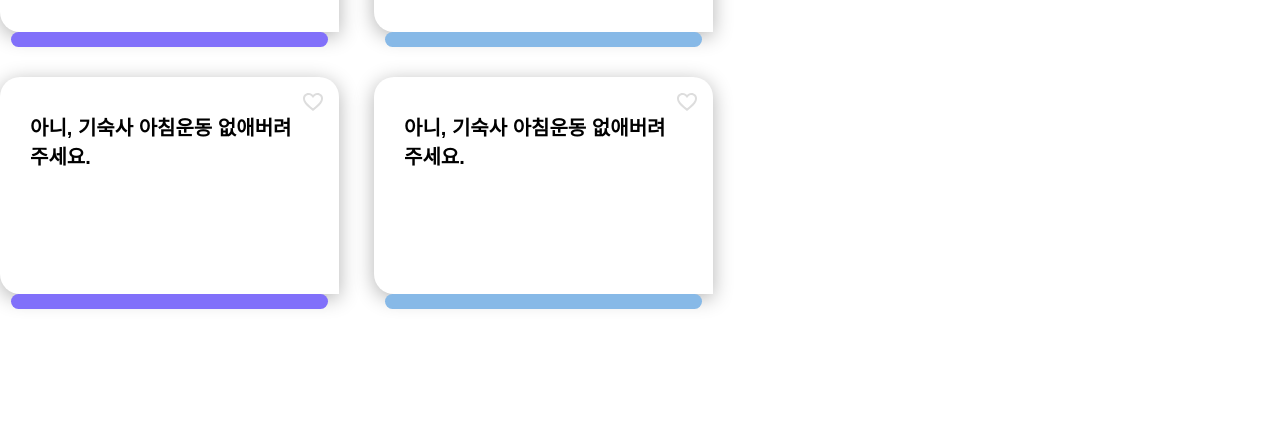
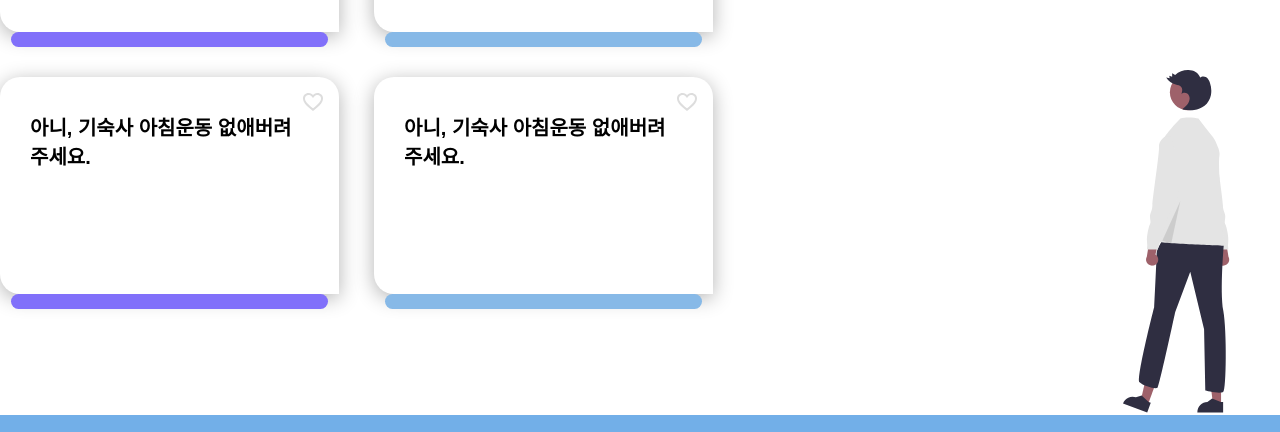
Before and after one commit to Hackathon-Baram/Baram-Front, a React (Create React App) app: page / in a window 1280 px wide. Shown: the part 365-797 px from the top of the page. Built offline with nearby package versions, Linux system fonts and the light colour scheme.

Commit message:
:sparkles: :: Footer
풑

```diff
--- a/src/App.js
+++ b/src/App.js
@@ -1,15 +1,19 @@
+import "../src/styles/reset.scss";
 import Snowfall from "react-snowfall";
+import Card from "./components/Card";
+import Footer from "./components/Footer";
 import Header from "./components/Header";
-import "../src/styles/reset.scss";
-import Card from "./components/Card";
 
 const App = () => {
   return (
-    <div className="wrapper">
-      <Header />
+    <>
+      <div className="wrapper">
+        <Header />
+        <Card />
+      </div>
+      <Footer />
       <Snowfall />
-      <Card />
-    </div>
+    </>
   );
 };
 
--- /dev/null
+++ b/src/components/Footer/footer.scss
@@ -0,0 +1,12 @@
+.Footer {
+  position: fixed;
+  bottom: 0px;
+  width: 100vw;
+  height: 20px;
+  background-color: #72afe8;
+  &-Person {
+    position: absolute;
+    bottom: 22px;
+    right: 50px;
+  }
+}
--- /dev/null
+++ b/src/components/Footer/index.jsx
@@ -0,0 +1,14 @@
+import "./footer.scss";
+import { ReactComponent as Person } from "../../assets/person.svg";
+
+const Footer = () => {
+  return (
+    <>
+      <div className="Footer">
+        <Person className="Footer-Person" />
+      </div>
+    </>
+  );
+};
+
+export default Footer;
```
Also changed, not shown: src/assets/person.svg (added).
